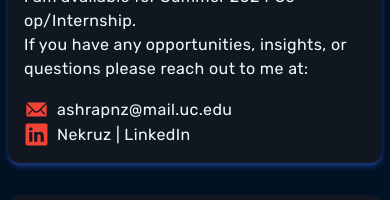
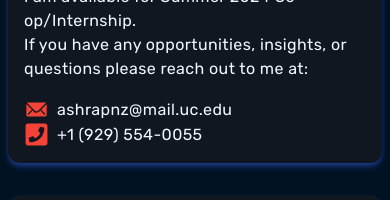
Before and after one commit to NekruzAsh/MyPortfolio, a Next.js app: page / in a window 390 px wide. Shown: the part 9480-9680 px from the top of the page. Built offline with nearby package versions, Linux system fonts and the light colour scheme.

Commit message:
updated contacts form with phone number, and updated resume.

```diff
--- a/app/components/Contact.jsx
+++ b/app/components/Contact.jsx
@@ -4,7 +4,7 @@ import Link from "next/link";
 
 import { HiChevronDoubleUp } from "react-icons/hi";
 import { IoIosMail } from "react-icons/io";
-import { IoLogoLinkedin } from "react-icons/io5";
+import { FaPhoneSquare } from "react-icons/fa";
 
 
 
@@ -19,18 +19,18 @@ const Contact = () => {
               <div className="text-[#f0f8ff]">
                 <h2 className="py-2">Nekruz Ashrapov</h2>
                 <p className="text-gray-400 uppercase">Student/Developer</p>
-                <p className="py-4">
+                <p className="py-4 text-[#f0f8ff]">
                   I am available for Summer 2024 Co-op/Internship. <br /> If you
                   have any opportunities, insights, or questions please reach
                   out to me at:
                 </p>
                 <div className="flex items-center">
                   <span className="text-[#f44336]"><IoIosMail size={25} /></span>{" "}
-                  <span className="ml-2">ashrapnz@mail.uc.edu</span>
+                  <span className="ml-2 text-[#f0f8ff]">ashrapnz@mail.uc.edu</span>
                 </div>
                 <div className="flex items-center">
-                  <span className="text-[#f44336]"><IoLogoLinkedin size={25} /></span>{" "}
-                  <a className="ml-2 hover:text-[#f44336]" href="https://www.linkedin.com/in/nekruzash/" target="_blank">Nekruz | LinkedIn</a>
+                  <span className="text-[#f44336]"><FaPhoneSquare size={25} /></span>{" "}
+                  <span className="ml-2 text-[#f0f8ff]">+1 (929) 554-0055</span>
                 </div>
 
               </div>
```
Also changed, not shown: 1 other file (tests, documents, lock files or other folders).
